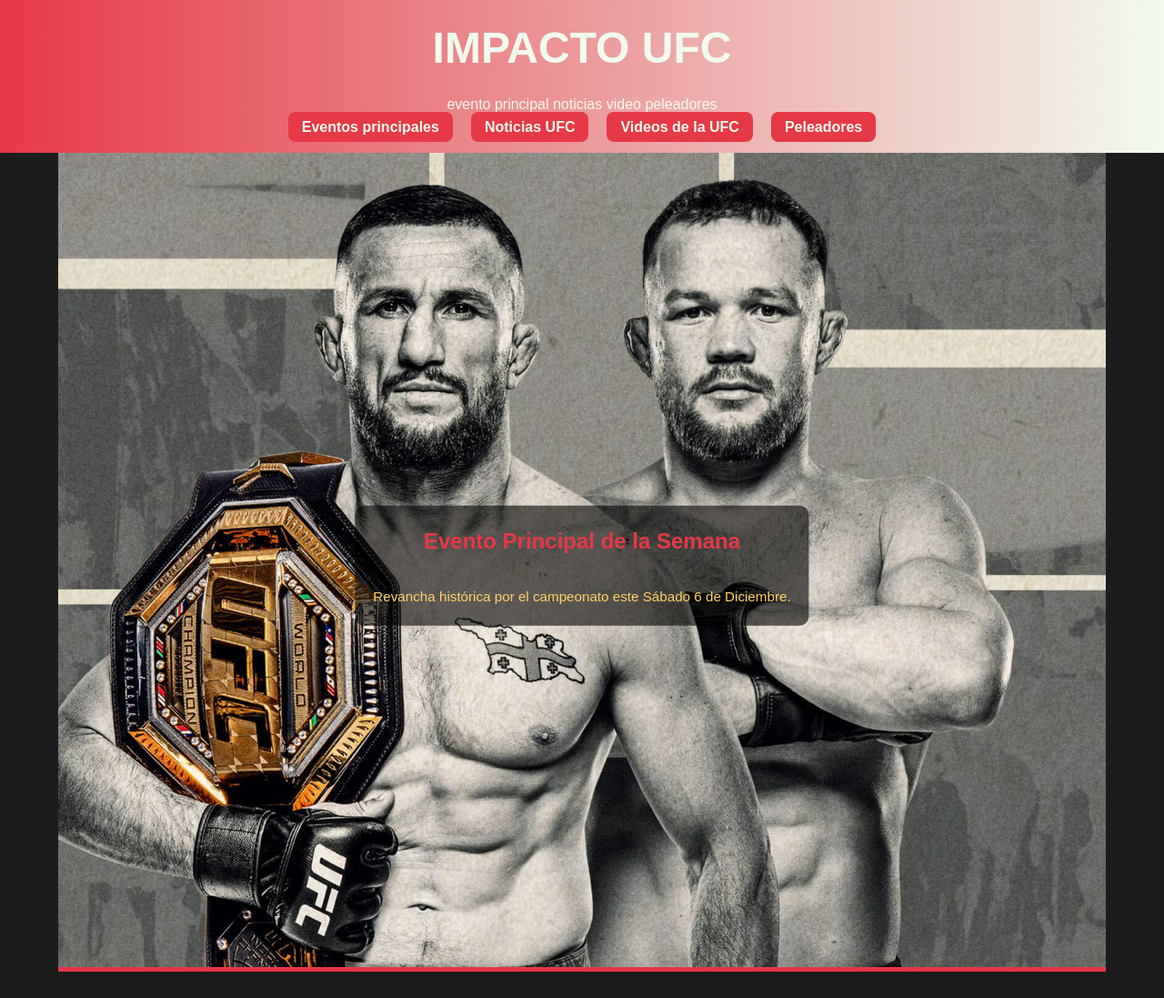
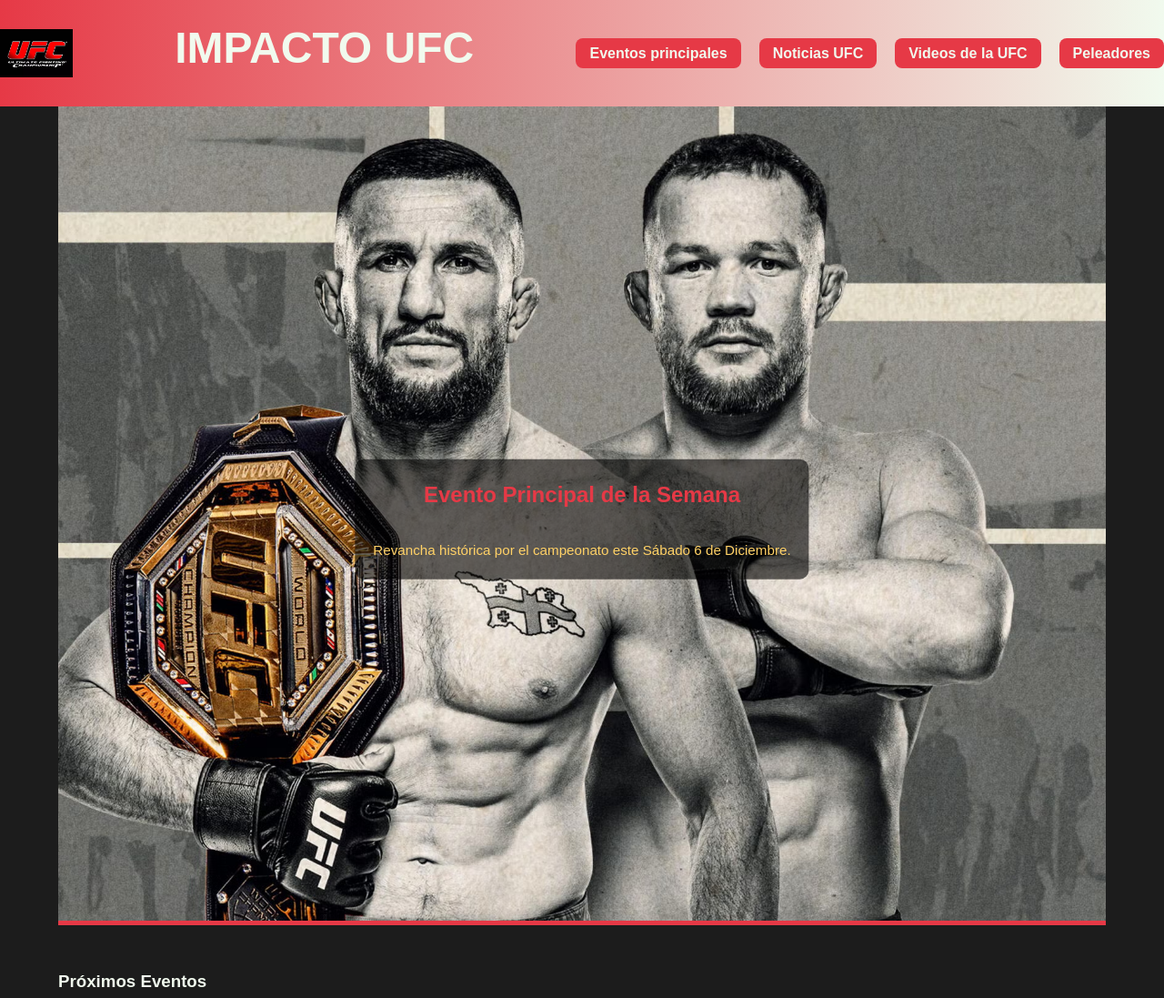
Before and after one commit to Luffy7nakama/Proyecto-UFC, a plain HTML site: page Proyecto.html in a window 1280 px wide. Shown: the top 1097 px of the page at 91% size. Drawn offline with Linux system fonts and the light colour scheme.

Commit message:
proyecto final

```diff
--- a/Proyecto.html
+++ b/Proyecto.html
@@ -8,14 +8,8 @@
 </head>
 <body>
 <header>
+    <img src="logo.png" alt="Logo IMPACTO UFC" id="logo">
     <h1>IMPACTO UFC</h1>
-    <div class="hamburgesa" id="hamburgesa">
-        <span>evento principal</span>
-        <span>noticias</span>
-        <span>video</span>
-        <span>peleadores</span>
-    </div>
-
 
     <nav class="nav-menu" id="nav-menu">
         <ul>
--- a/estilos.css
+++ b/estilos.css
@@ -4,7 +4,34 @@
     padding: 0;
     box-sizing: border-box;
     font-family: 'Arial', sans-serif;
+    header {
+    display: flex; /* Permite que los elementos se alineen en fila */
+    align-items: center; /* Centra verticalmente todos los elementos */
+    justify-content: space-between; /* Distribuye el espacio entre los elementos (logo, título, nav) */
+    padding: 10px 20px; /* Un poco de espacio alrededor del header */
+    /* Puedes agregar background-color aquí si quieres un color de fondo para el header */
 }
+
+/* Estilo para el logo */
+#logo {
+    max-width: 80px; /* Ajusta el ancho máximo del logo a tu gusto */
+    height: auto; /* Mantiene la proporción de la imagen */
+    margin-right: 20px; /* Un poco de espacio a la derecha del logo */
+}
+
+/* Ajuste para el título (h1) si es necesario */
+header h1 {
+    margin: 0; /* Elimina márgenes por defecto para mejor alineación */
+    flex-grow: 1; /* Permite que el título ocupe el espacio disponible (opcional) */
+}
+
+/* Ajuste para el menú de navegación (nav) */
+.nav-menu {
+    margin-left: 20px; /* Un poco de espacio a la izquierda del menú */
+}
+
+}
+
 body {
     background-color: #1c1c1c;
     color: #f0f0f0;
--- a/script.js
+++ b/script.js
@@ -68,12 +68,7 @@ window.addEventListener("scroll", () => {
 topBtn.addEventListener("click", () => {
     window.scrollTo({ top: 0, behavior: "smooth" });
 });
-
-const darkBtn = document.createElement("button");
-darkBtn.id = "dark-btn";
-darkBtn.textContent = "🌙";
-document.body.appendChild(darkBtn);
-
+const darkBtn = document.getElementById("dark-btn");
 if (localStorage.getItem("modo") === "oscuro") {
     document.body.classList.add("oscuro");
 }
```
Also changed, not shown: evento principal.html (+8 -6 lines), noticias.html (+17 -0 lines), videos.html (+1 -0 lines), logo.png (added), 1 other file.
